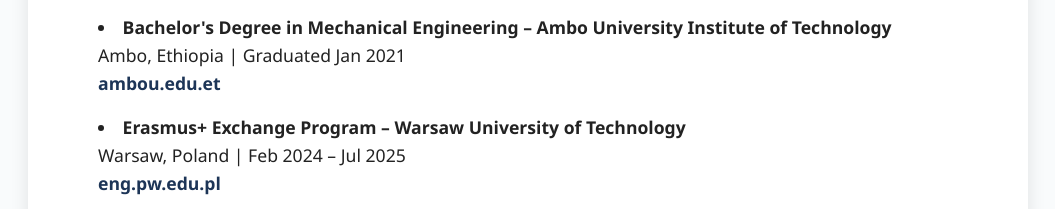
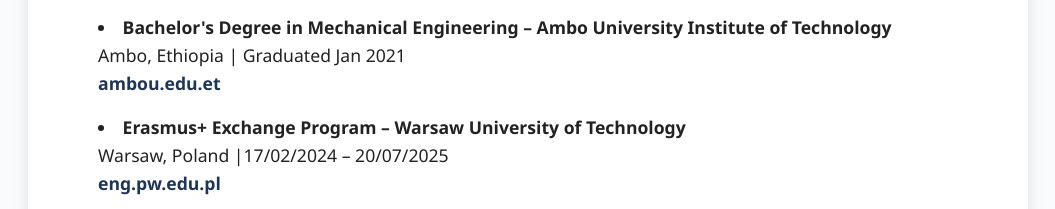
Before and after one commit to ephrem2120/my-cv-website, a plain HTML site: page index.html in a window 1280 px wide. Shown: the part 1028-1237 px from the top of the page, without its empty margins (112-1167 px from the left). Drawn offline with Linux system fonts and the light colour scheme.

Commit message:
Update index.html

```diff
--- a/index.html
+++ b/index.html
@@ -135,7 +135,7 @@
         </li>
         <li>
           <strong>Erasmus+ Exchange Program – Warsaw University of Technology</strong><br />
-          Warsaw, Poland | Feb 2024 – Jul 2025<br />
+          Warsaw, Poland |17/02/2024 – 20/07/2025<br />
           <a href="https://eng.pw.edu.pl/" target="_blank" rel="noopener noreferrer">eng.pw.edu.pl</a>
         </li>
         <li>
```
